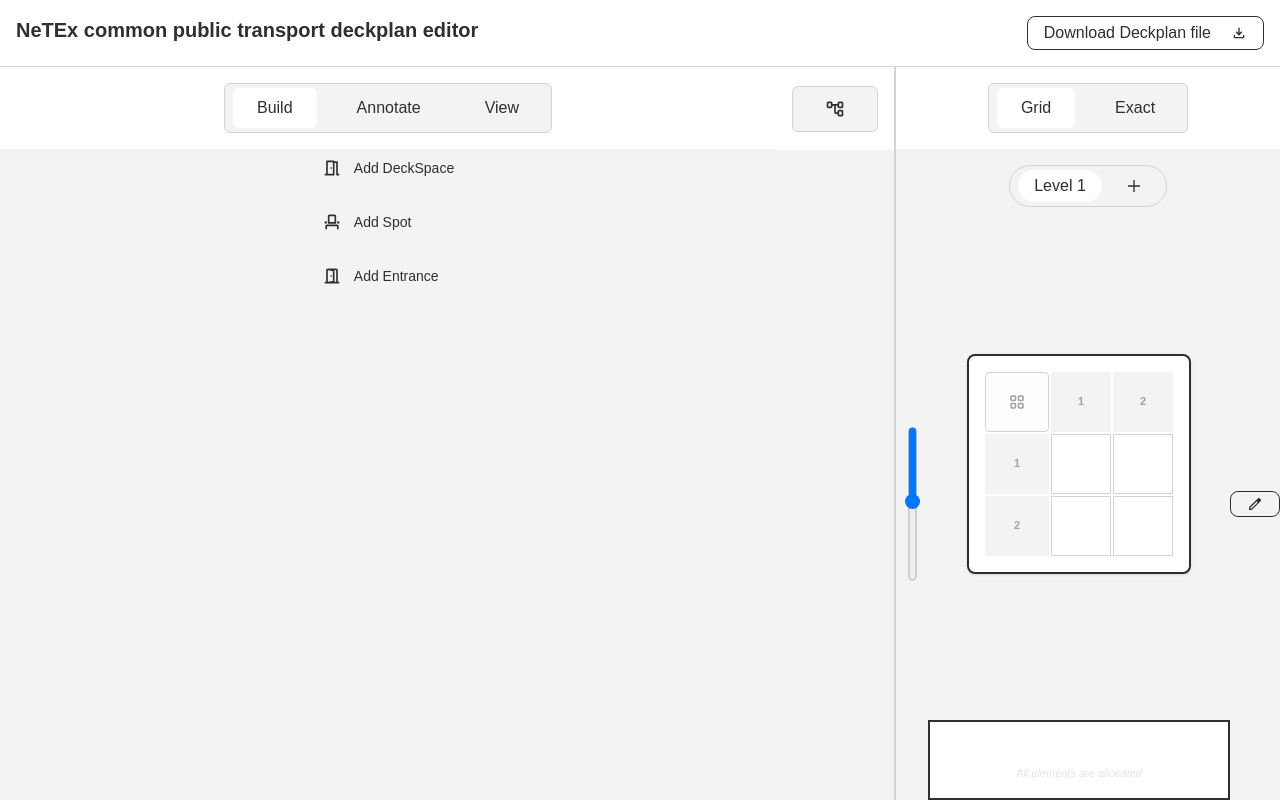
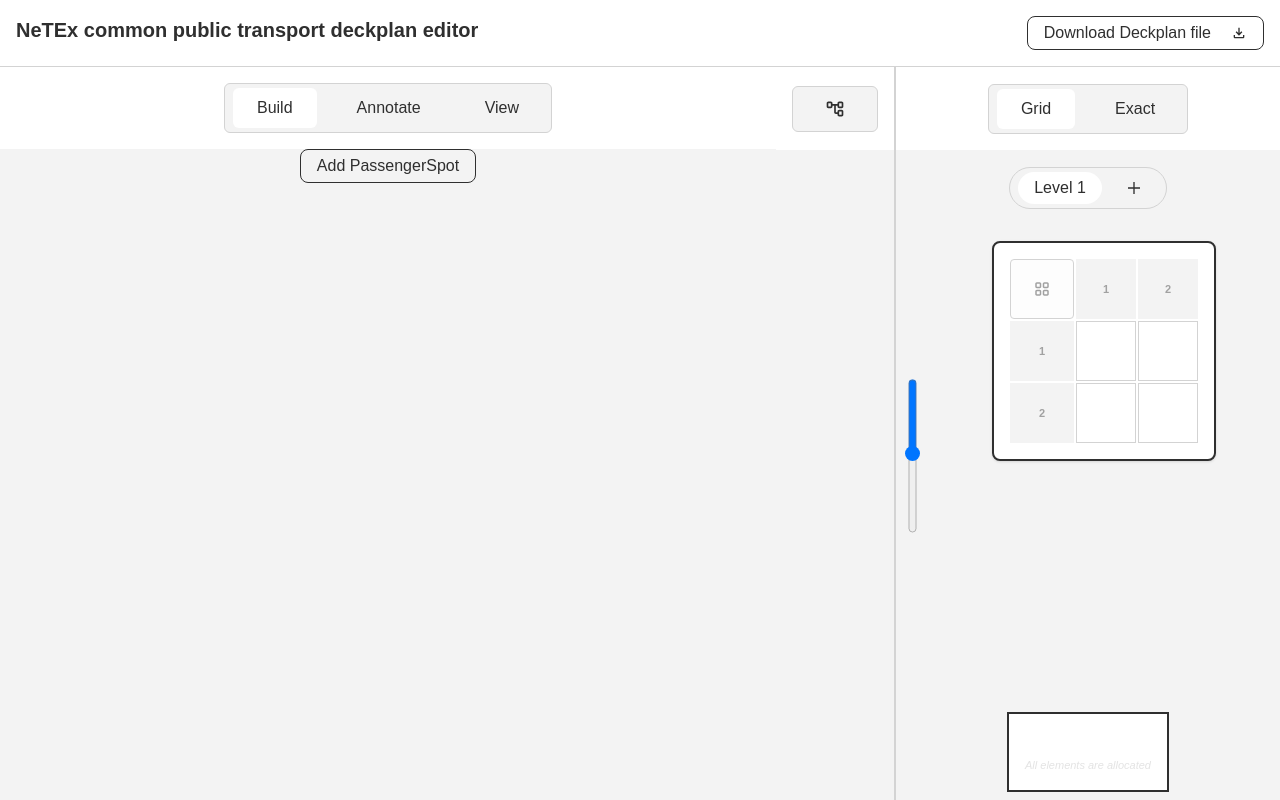
Before and after one commit to xatellite/NeTEx-Deckplan-Editor, a Vue app: page / in a window 1280 px wide. Both pictures are taken after a click on the button "Start from Scratch". Built offline with nearby package versions, Linux system fonts and the light colour scheme; what vue-konva would draw is missing.

Commit message:
wip: adjusting rendering and fix download

```diff
--- a/index.html
+++ b/index.html
@@ -1,10 +1,10 @@
-<!DOCTYPE html>
+<!doctype html>
 <html lang="">
   <head>
-    <meta charset="UTF-8">
-    <link rel="icon" href="/favicon.ico">
-    <meta name="viewport" content="width=device-width, initial-scale=1.0">
-    <title>Vite App</title>
+    <meta charset="UTF-8" />
+    <link rel="icon" href="/favicon.ico" />
+    <meta name="viewport" content="width=device-width, initial-scale=1.0" />
+    <title>NeTEx Deckbuilder</title>
   </head>
   <body>
     <div id="app"></div>
--- a/src/app/App.vue
+++ b/src/app/App.vue
@@ -43,29 +43,30 @@
 
       <div class="bg-ott-bg-dark w-0.5 cursor-col-resize" />
       <!-- Renderer -->
-      <div class="min-w-96 flex flex-col">
-        <div class="bg-ott-bg-primary p-4 w-full  flex justify-center">
+      <div class="min-w-96 flex flex-col min-h-0">
+        <div class="bg-ott-bg-primary p-4 w-full flex justify-center border-b border-ott-bg-secondary h-21 flex-shrink-0 items-center">
           <div class="flex gap-4 p-1 px-2 border-ott-bg-dark bg-ott-bg-secondary border rounded-md w-fit font-medium">
             <button @click="() => selectedRenderer = 'grid'" :class="`${selectedRenderer === 'grid' ? 'bg-ott-bg-primary ':''} rounded-md p-2 px-6`">Grid</button>
             <button @click="() => selectedRenderer = 'exact'" :class="`${selectedRenderer === 'exact' ? 'bg-ott-bg-primary ':''} rounded-md p-2 px-6`">Exact</button>
           </div>
         </div>
-        <div class="flex-1 flex items-center flex-col pt-4 min-h-0" v-if="selectedDeck">
-          <DeckSelector />
-          <div class="flex w-full max-w-full items-center h-full relative">
-            <ZoomBar />
-            <div class="overflow-hidden h-full max-h-full w-full">
-              <div class="flex-1 overflow-y flex flex-col min-h-0 h-full">
-                <div class="flex-1 flex items-center justify-center overflow-auto min-h-0">
-                  <DeckGridRenderer  :deck="selectedDeck" :scale="scale" v-if="selectedRenderer === 'grid'" />
-                  <DeckExactRenderer  class="flex-1" :selectedElementId="selectedElementId" :deck="selectedDeck" :scale="scale*5" v-if="selectedRenderer === 'exact'" />
-                </div>
-                <DeckGridElementStorage v-if="selectedRenderer === 'grid'" :deck="selectedDeck" />
+        <div class="flex-1 flex flex-col min-h-0 overflow-hidden" v-if="selectedDeck">
+          <div class="p-4 pb-0 shrink-0 flex justify-center">
+            <DeckSelector />
+          </div>
+          <div class="flex-1 flex w-full max-w-full items-center min-h-0 relative overflow-hidden">
+            <div class="h-full flex items-center justify-center shrink-0">
+              <ZoomBar />
+            </div>
+            <div class="flex-1 h-full min-h-0 overflow-auto relative bg-ott-bg-secondary/10">
+              <div class="flex flex-col min-h-full min-w-full items-center justify-start p-8">
+                <DeckGridRenderer @editGrid="handleEditDeck" :deck="selectedDeck" :scale="scale" v-if="selectedRenderer === 'grid'" />
+                <DeckExactRenderer class="w-full" :selectedElements="selectedElement ? [selectedElement] : []" :deck="selectedDeck" :scale="scale*5" v-if="selectedRenderer === 'exact'" />
               </div>
             </div>
-            <button class="ott-button" @click="handleEditDeck">
-              <Icon icon="material-symbols:edit-outline-rounded" />
-            </button>
+          </div>
+          <div class="shrink-0 border-t border-ott-bg-secondary py-2 flex justify-center " v-if="selectedRenderer === 'grid'">
+             <DeckGridElementStorage :deck="selectedDeck" />
           </div>
         </div>
       </div>
@@ -97,7 +98,7 @@
 
 // State of the deckplan lives in the store!
 const store = useEditorState()
-const {deckplan, selectedDeck, selectedElementId, scale} = storeToRefs(store)
+const {deckplan, selectedDeck, selectedElementId, selectedElement, scale} = storeToRefs(store)
 
 const handleEditDeck = () => {
   if (selectedDeck.value) {
--- a/src/app/components/DownloadButton.vue
+++ b/src/app/components/DownloadButton.vue
@@ -14,15 +14,19 @@
 const { deckplan} = storeToRefs(useEditorState());
 
 function downloadNeTEx() {{
-    if (!deckplan) return
+    if (!deckplan.value) return
 
     const builder = new XMLBuilder({
       ignoreAttributes: false,
       textNodeName: 'text_value',
       attributeNamePrefix: 'attr_',
-    })
+      format: true,
+      indentBy: '  ',
+    });
 
-    const text = builder.build(deckplan)
+    console.log("check1")
+    const text = builder.build(deckplan.value.toXML())
+    console.log("check")
     const blob = new Blob([text], { type: 'text/xml' })
     const link = document.createElement('a')
     link.href = URL.createObjectURL(blob)
--- a/src/app/components/ToolOptions.vue
+++ b/src/app/components/ToolOptions.vue
@@ -1,80 +1,16 @@
 <template>
-    <div class="flex flex-col gap-4">
-      <!-- Add DeckSpace -->
-      <div class="flex flex-col gap-2">
-        <button
-          @click="selectTool('deckspace', 'seatingArea')"
-          :class="['ott-tool-btn', activeTool === 'deckspace' ? 'active' : '']"
-        >
-          <Icon icon="material-symbols:meeting-room-outline-rounded" width="20" />
-          <span>Add DeckSpace</span>
-        </button>
-        <div v-if="activeTool === 'deckspace'" class="ml-8 flex flex-wrap gap-2">
-          <button
-            v-for="type in deckSpaceTypes"
-            :key="type"
-            @click="selectTool('deckspace', type)"
-            :class="['ott-sub-tool-btn', activeEquipment === type ? 'active' : '']"
-          >
-            {{ type }}
-          </button>
-        </div>
-      </div>
-
-      <!-- Add Spot -->
-      <div class="flex flex-col gap-2">
-        <button
-          @click="selectTool('spot', 'passengerSpot')"
-          :class="['ott-tool-btn', activeTool === 'spot' ? 'active' : '']"
-        >
-          <Icon icon="material-symbols:event-seat-outline-rounded" width="20" />
-          <span>Add Spot</span>
-        </button>
-        <div v-if="activeTool === 'spot'" class="ml-8 flex flex-wrap gap-2">
-          <button
-            v-for="type in spotTypes"
-            :key="type"
-            @click="selectTool('spot', type)"
-            :class="['ott-sub-tool-btn', activeEquipment === type ? 'active' : '']"
-          >
-            {{ type }}
-          </button>
-        </div>
-      </div>
-
-      <!-- Add Entrance -->
-      <div class="flex flex-col gap-2">
-        <button
-          @click="selectTool('entrance', 'default')"
-          :class="['ott-tool-btn', activeTool === 'entrance' ? 'active' : '']"
-        >
-          <Icon icon="material-symbols:door-open-outline-rounded" width="20" />
-          <span>Add Entrance</span>
-        </button>
-      </div>
+  <div class="flex flex-col gap-4">
+      <button class="ott-button" @click="handleAdd">Add PassengerSpot</button>
   </div>
 </template>
 
 
 <script lang="ts" setup>
-import SetupModal from '../components/SetupModal.vue';
-import PropertyEditor from '../components/PropertyEditor.vue';
+import { PassengerSpot } from '@/models/netex/deckplan/deck/deckspace/spots/passengerSpot';
 import { useEditorState } from '../store/editorstate';
-import { storeToRefs } from 'pinia';
-import { Icon } from '@iconify/vue';
-import ToolOptions from '../components/ToolOptions.vue';
 
-const store = useEditorState();
-const { deckplan, activeTool, activeEquipment, selectedElement, selectedElementId } = storeToRefs(store);
 
-const deckSpaceTypes = ['seatingArea', 'passengerCabin', 'vehicleArea', 'luggageStore', 'corridor', 'restaurant', 'toilet', 'bathroom', 'other'];
-const spotTypes = ['passengerSpot', 'luggageSpot'];
-
-const selectTool = (tool: 'deckspace' | 'spot' | 'entrance', equipment: string) => {
-  if (store.activeTool === tool && store.activeEquipment === equipment) {
-    store.setActiveTool(undefined, undefined);
-  } else {
-    store.setActiveTool(tool, equipment);
-  }
-};
+function handleAdd() {
+  useEditorState().selectedDeck.addSpot(new PassengerSpot())
+}
 </script>
--- a/src/components/editor/DeckExactRenderer.vue
+++ b/src/components/editor/DeckExactRenderer.vue
@@ -1,6 +1,6 @@
 <template>
-  <div class="w-full flex justify-center">
-    <div>
+  <div class="w-max mx-auto shadow-sm border-2 rounded-lg bg-ott-bg-primary p-4">
+    <div class="relative">
       <v-stage
         :config="{
           width: getStageSize(deck, scale).height,
@@ -117,7 +117,7 @@
     type: Number,
     required: true,
   },
-  selectedElementId: {
+  selectedElements: {
     type: Array as PropType<any[]>,
     default: () => [],
   }
@@ -162,7 +162,7 @@
 
 // eslint-disable-next-line @typescript-eslint/no-explicit-any
 const getStyle = (element: any) => {
-  if (props.selectedElementId.includes(element)) {
+  if (props.selectedElements.includes(element)) {
     return {
       stroke: '#ffffff',
       strokeWidth: 3,
@@ -262,8 +262,8 @@
 
 const handleDragStart = (e: any, seat: PassengerSpot) => {
     dragStartPositions.value.clear()
-    if (props.selectedElementId.includes(seat)) {
-        props.selectedElementId.forEach(el => {
+    if (props.selectedElements.includes(seat)) {
+        props.selectedElements.forEach(el => {
             if (el instanceof PassengerSpot) {
                 const shape = el.getShape(props.scale)
                 dragStartPositions.value.set(el, { x: shape.x, y: shape.y })
@@ -278,7 +278,7 @@
     const stage = e.target.getStage()
 
     // Get all other seats that are NOT selected (snap to static objects only)
-    const otherSeats = seats.value.filter(s => s !== seat && !props.selectedElementId.includes(s))
+    const otherSeats = seats.value.filter(s => s !== seat && !props.selectedElements.includes(s))
 
     // Current position
     const x = e.target.x()
@@ -322,11 +322,11 @@
 
     // Move other selected seats
     const startPos = dragStartPositions.value.get(seat)
-    if (startPos && props.selectedElementId.includes(seat)) {
+    if (startPos && props.selectedElements.includes(seat)) {
         const dx = newX - startPos.x
         const dy = newY - startPos.y
 
-        props.selectedElementId.forEach(other => {
+        props.selectedElements.forEach(other => {
             if (other !== seat && other instanceof PassengerSpot) {
                 const otherStart = dragStartPositions.value.get(other)
                 if (otherStart) {
@@ -349,7 +349,7 @@
   dragStartPositions.value.clear()
 }
 
-const updateSeatPosition = (seat: PassengerSpot, x: number, y: number) => {
+const updateSeatPosition = (seat: PassengerSpot, y: number, x: number) => {
   if (seat.Centroid) {
     seat.Centroid.x = ((x - 5) / props.scale) + (seat.Width / 2)
     seat.Centroid.y = ((y - 5) / props.scale) + (seat.Length / 2)
@@ -423,8 +423,8 @@
       entrance.Centroid = new Centroid(0, 0)
     }
 
-    entrance.Centroid.x = newX / props.scale
-    entrance.Centroid.y = newY / props.scale
+    entrance.Centroid.x = newY / props.scale
+    entrance.Centroid.y = newX / props.scale
 }
 
 // eslint-disable-next-line @typescript-eslint/no-explicit-any
--- a/src/components/editor/DeckGridRenderer.vue
+++ b/src/components/editor/DeckGridRenderer.vue
@@ -1,8 +1,8 @@
 <template>
-  <div class="m-4 p-4 border-2 rounded-lg bg-ott-bg-primary shadow-sm overflow-auto">
+  <div class="shadow-sm border-2 rounded-lg bg-ott-bg-primary">
     <div
       v-if="deck.spotRows.length > 0 && deck.spotColumns.length > 0"
-      class="grid w-max"
+      class="grid w-max p-4"
       :style="{
         gridTemplateColumns: `minmax(64px, auto) repeat(${deck.spotColumns.length}, ${scale * 6}px)`,
         gridAutoRows: `${scale * 6}px`,
@@ -10,9 +10,9 @@
       }"
     >
       <!-- Corner -->
-      <div class="bg-ott-bg-secondary/20 rounded border border-ott-bg-dark flex items-center justify-center p-2">
+      <button class="bg-ott-bg-secondary/20 rounded border border-ott-bg-dark flex items-center justify-center p-2" @click="handleEditClicked">
         <Icon icon="material-symbols:grid-view-outline-rounded" width="18" class="text-ott-text-secondary" />
-      </div>
+      </button>
 
       <!-- Column Labels -->
       <div
@@ -77,9 +77,16 @@
 const props = defineProps<{
   deck: Deck,
   scale: number,
+
 }>();
 
+const emit = defineEmits(['editGrid'])
+
 const store = useEditorState();
+
+function handleEditClicked() {
+  emit('editGrid')
+}
 
 function handleDrop(event: DragEvent, columnId: string, rowId: string) {
   const elementId = event.dataTransfer?.getData('elementId');
```
Also changed, not shown: src/app/components/DeckPropertyEditor.vue (+5 -5 lines), src/models/netex/deckplan/deck/deckspace/spots/passengerSpot.ts (+5 -4 lines), 1 other file (tests, documents, lock files or other folders).
